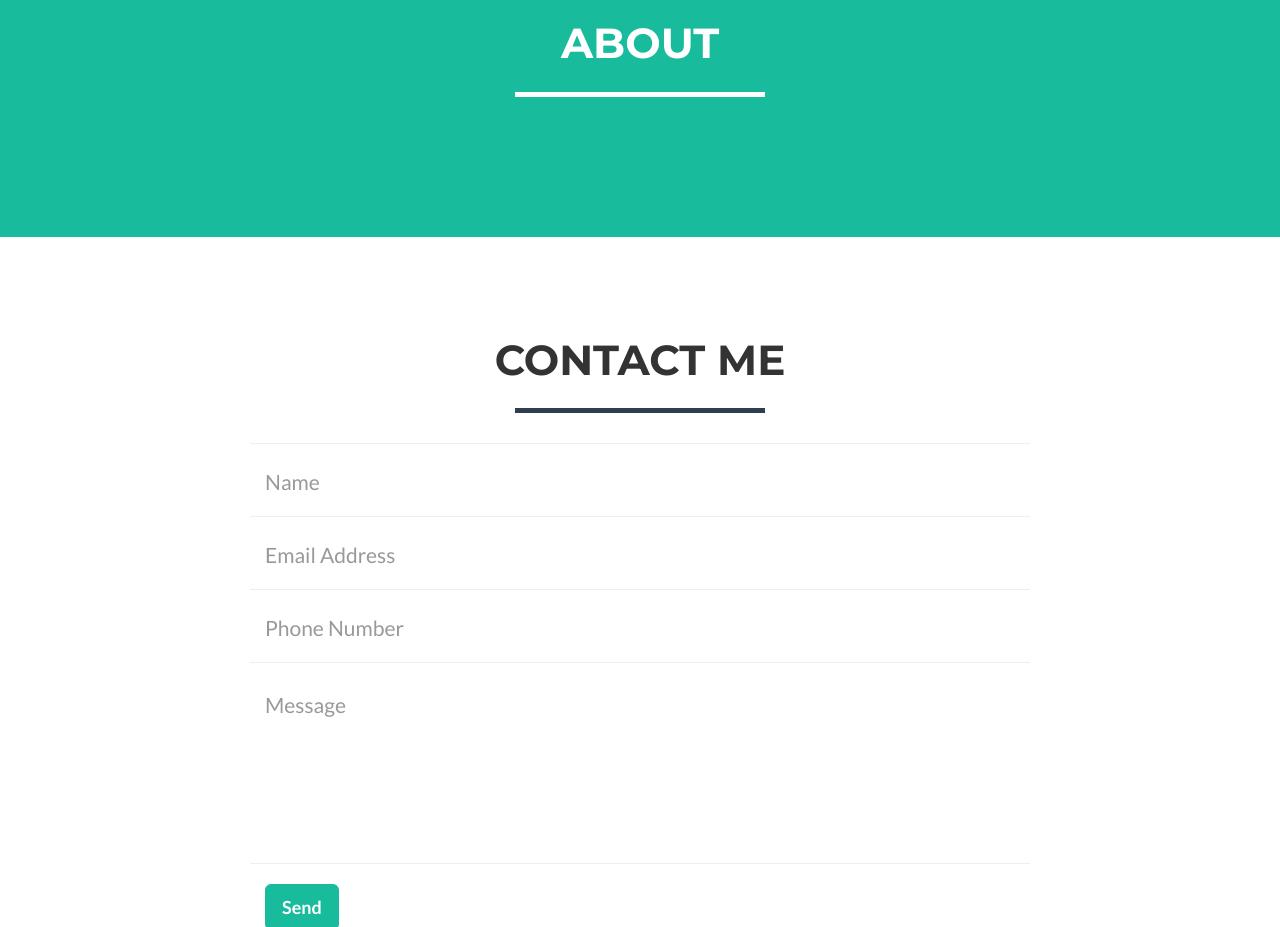
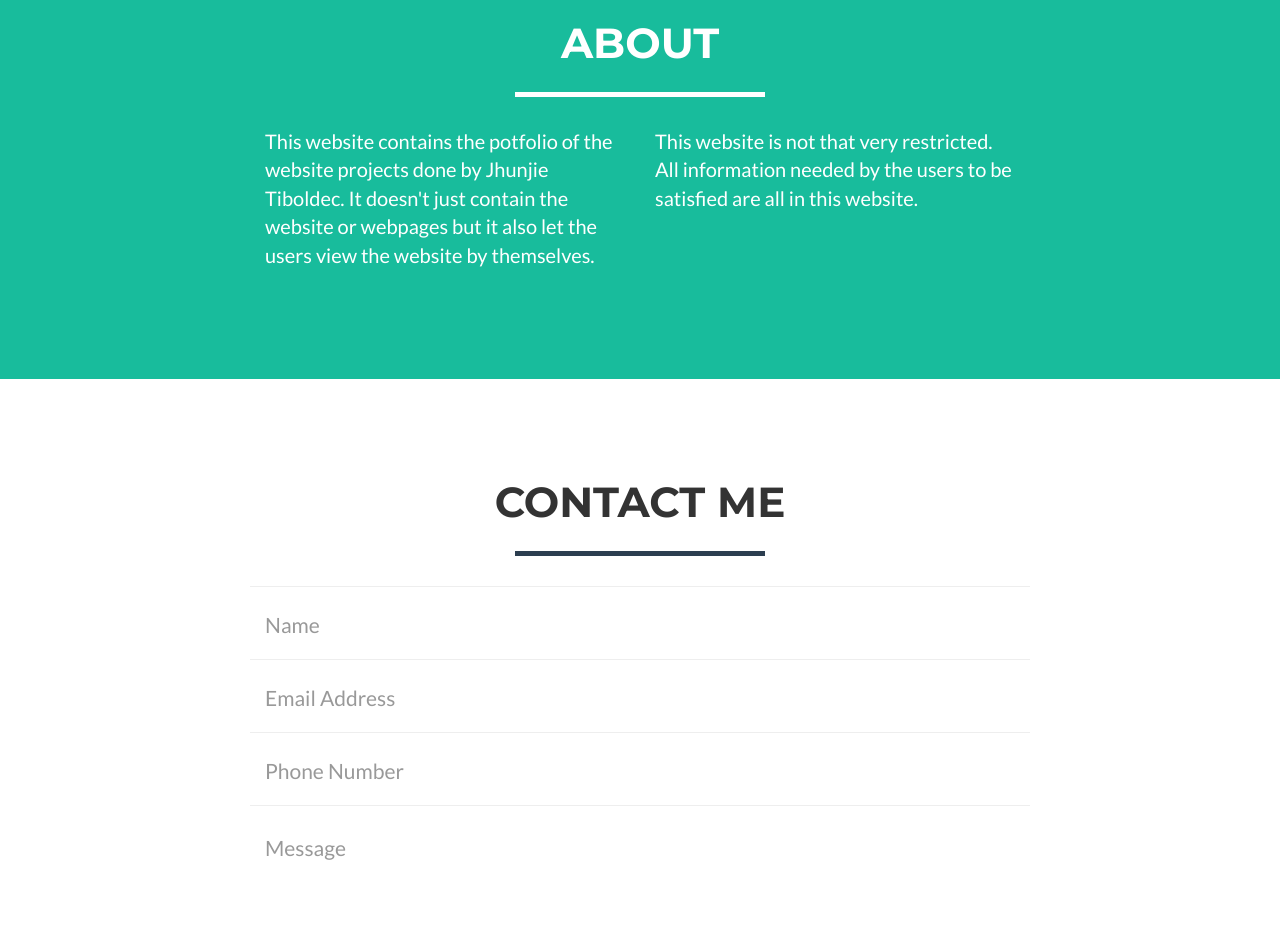
Before and after one commit to tiboldecjhunjie/freelancer.github.io, a website: page index.html in a window 1280 px wide. Shown: the part 1900-2827 px from the top of the page. Drawn offline with nearby package versions, Linux system fonts and the light colour scheme.

Commit message:
Update index.html

```diff
--- a/index.html
+++ b/index.html
@@ -181,10 +181,10 @@
             </div>
             <div class="row">
                 <div class="col-lg-4 col-lg-offset-2">
-                    <p></p>
+                    <p>This website contains the potfolio of the website projects done by Jhunjie Tiboldec. It doesn't just contain the website or webpages but it also let the users view the website by themselves.</p>
                 </div>
                 <div class="col-lg-4">
-                    <p></p>
+                    <p>This website is not that very restricted. All information needed by the users to be satisfied are all in this website.</p>
                 </div>
             </div>
         </div>
@@ -428,7 +428,7 @@
                             <h2>One Page</h2>
                             <hr class="star-primary">
                             <img src="img/portfolio/Agency.PNG" class="img-responsive img-centered" alt="">
-                            <p></p>
+                            <p>Sports Studio is the entertainment industry’s leading sports service provider for wardrobe, props, casting and product placement. Our understanding of the sports and entertainment industries have helped us forge relationships with the NFL, NBA, MLB, MLS and USSF to supply licensed apparel for entertainment projects. Additionally, Sports Studio has become entertainment partners for brands like Mitchell & Ness, TYR and even Zamboni.</p>
                             <ul class="list-inline item-details">
                                 <li>Project4:
                                     <strong><a href="https://px.multiscreensite.com/index.php?url=https%3A%2F%2Ftiboldecjhunjie.github.io%2FOnepage%2F&hl=0">One Page</a>
```
